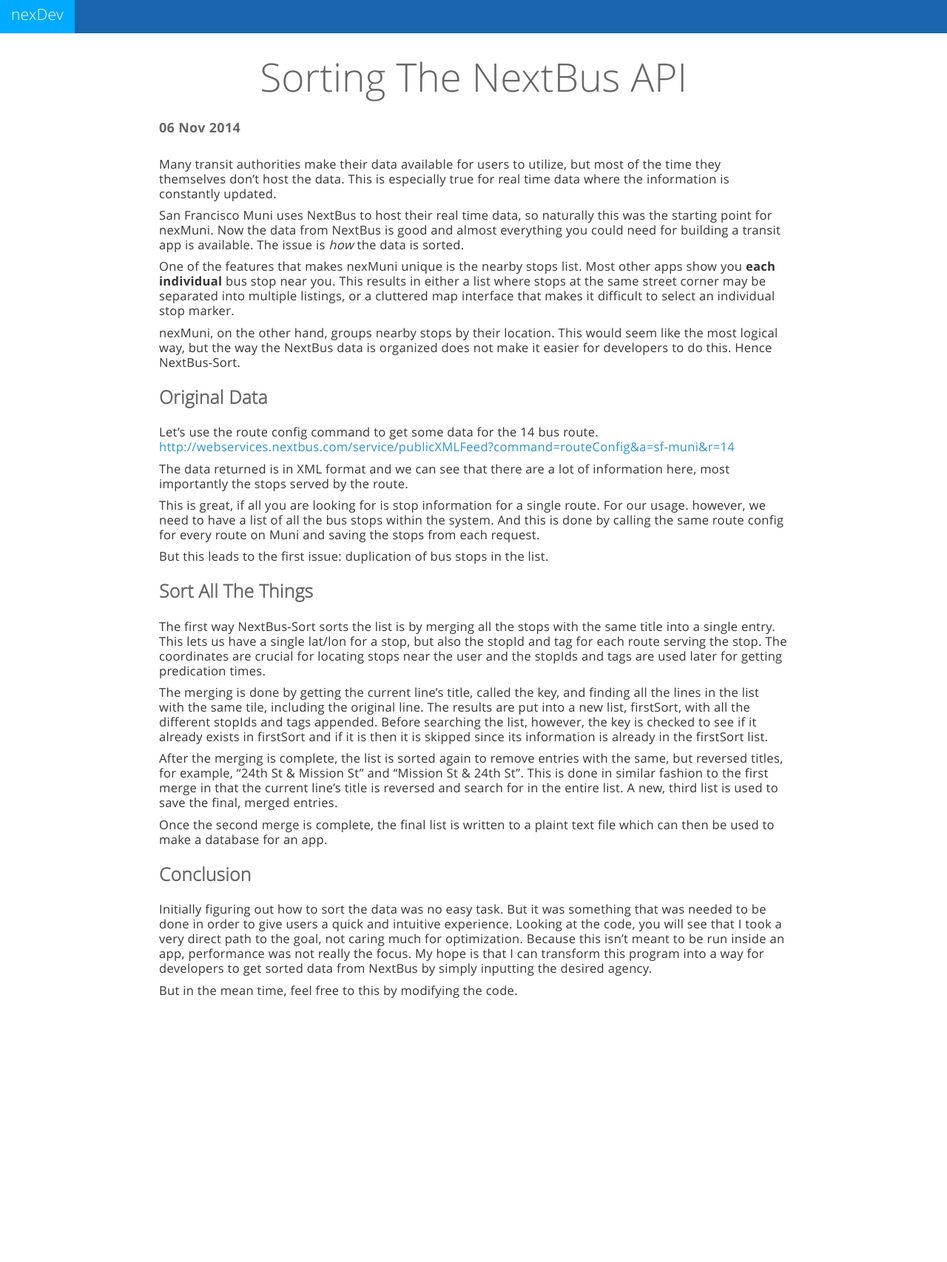
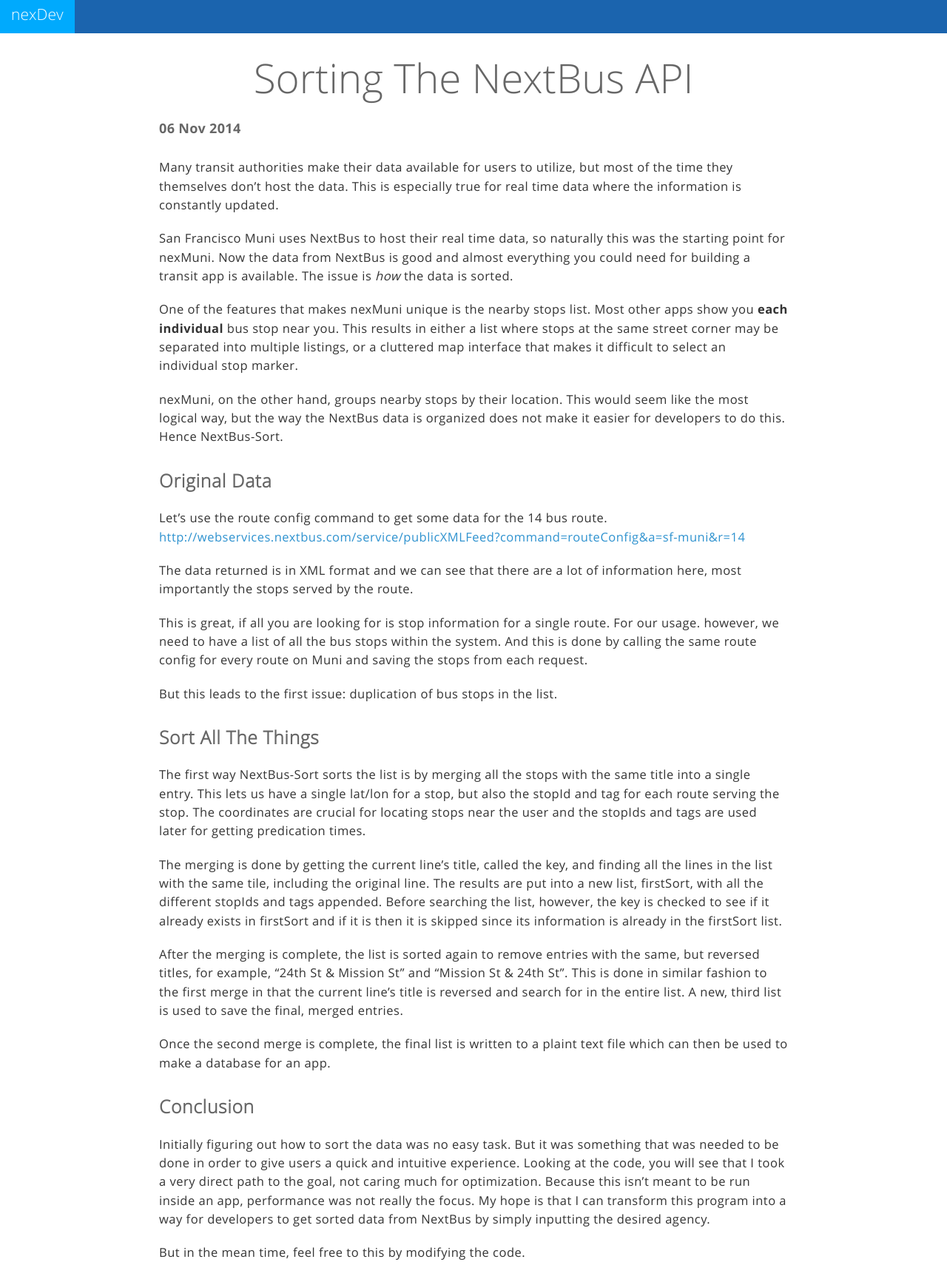
Before and after one commit to jimmgarrido/nexdev, a Jekyll site: the page built from _posts/2014-11-06-Sorting NextBus.md, in a window 1280 px wide. Shown: the whole page at 74% size. Built offline with Jekyll 4.4.1, drawn with Linux system fonts in a browser that asks for light colours; before the commit the page ends 1350 px from its top, so only the background shows below that.

Commit message:
Fixes for blog layout

```diff
--- a/_layouts/posts.html
+++ b/_layouts/posts.html
@@ -19,13 +19,22 @@
 		</script>
 
 		<style>
-			p{
-				color:rgba(0, 0, 0, 0.8) !important;
-				font-size:16.5px !important;
+			.metro p{
+				color:rgba(0, 0, 0, 0.8);
+				font-size:16.5px;
+				line-height: 19pt;
+				letter-spacing:0.03em;
+				margin:0 0 15pt 0;
 			}
 
-			h3{
-				padding:15px 0 15px 0 !important;
+			.metro h3{
+				padding:15px 0 15px 0;
+				font-size: 24.5px;
+				letter-spacing:0.03em;
+			}
+
+			.metro h4 {
+				font-size:18px;
 			}
 
 		</style>
@@ -58,7 +67,7 @@
 		<nav class="navigation-bar on-phone no-tablet no-desktop" style="background-color:#1b64ae">
 			<nav class="navigation-bar-content">
 				<a href="http://nexdev.co">
-					<div class="element" style="padding-top:11px">
+					<div class="element" style="padding-top:12px">
 						<h2 style="font-size:21px; margin: 0; padding: 0; color:white">nexDev</h2>
 					</div>
 				</a>
@@ -69,7 +78,7 @@
 		<section class="grid no-phone">
 			<div class="container">
 				<div class="grid" style="padding-top:20px; width:850px; margin: 0 auto 0 auto">
-					<h1 style="font-size:3.4em; margin-bottom:30px; color:rgba(0, 0, 0, 0.6)"> {{ page.title }} </h1>
+					<h1 style="font-size:3.5em; margin-bottom:30px; color:rgba(0, 0, 0, 0.6)"> {{ page.title }} </h1>
 					<h4 style="margin-bottom:30px; color:rgba(0, 0, 0, 0.6)"> {{ page.date | date_to_string }} </h4>
 					{{ content }}
 				</div>
@@ -80,7 +89,7 @@
 		<section class="grid on-phone no-tablet no-desktop">
 			<div class="container">
 				<div class="grid" style="padding:20px 5px 0 5px;">
-					<h1 style="font-size:3.4em; margin-bottom:30px; color:rgba(0, 0, 0, 0.6)"> {{ page.title }} </h1>
+					<h1 style="font-size:3.5em; margin-bottom:30px; color:rgba(0, 0, 0, 0.6)"> {{ page.title }} </h1>
 					<h4 style="margin-bottom:30px; color:rgba(0, 0, 0, 0.6)"> {{ page.date | date_to_string }} </h4>
 					{{ content }}
 				</div>
```
Also changed, not shown: other parts of _layouts/posts.html (+1 -1 lines).
